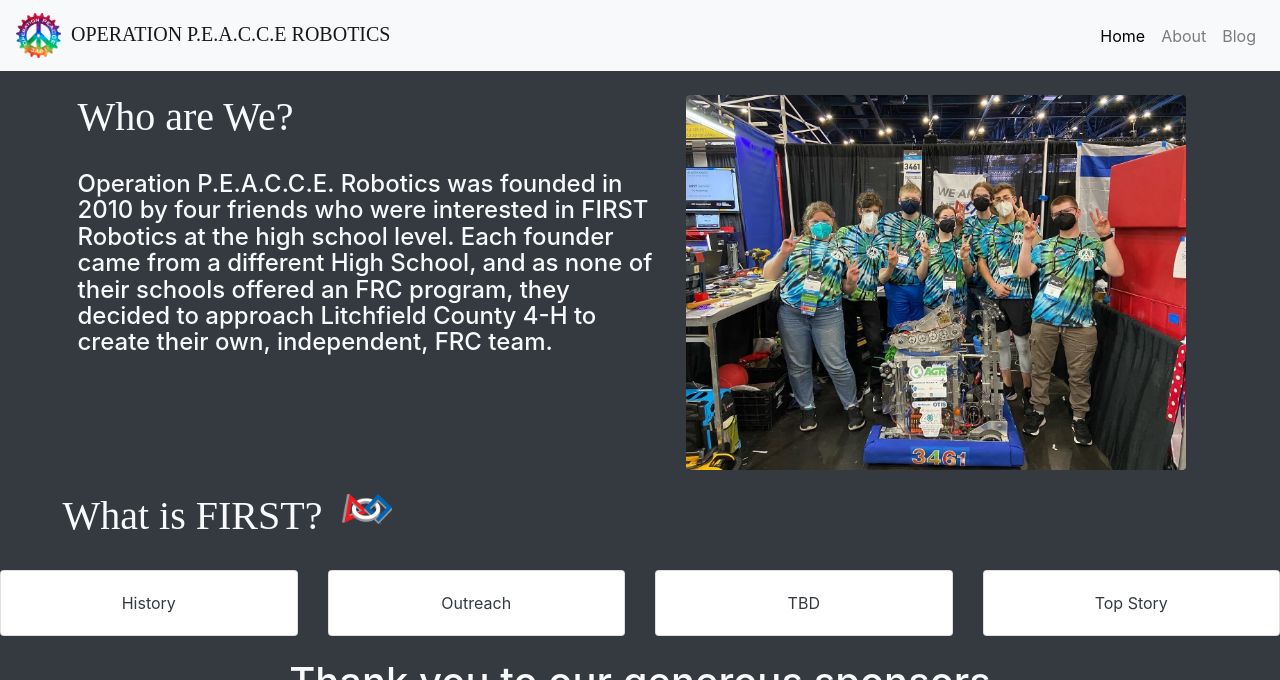
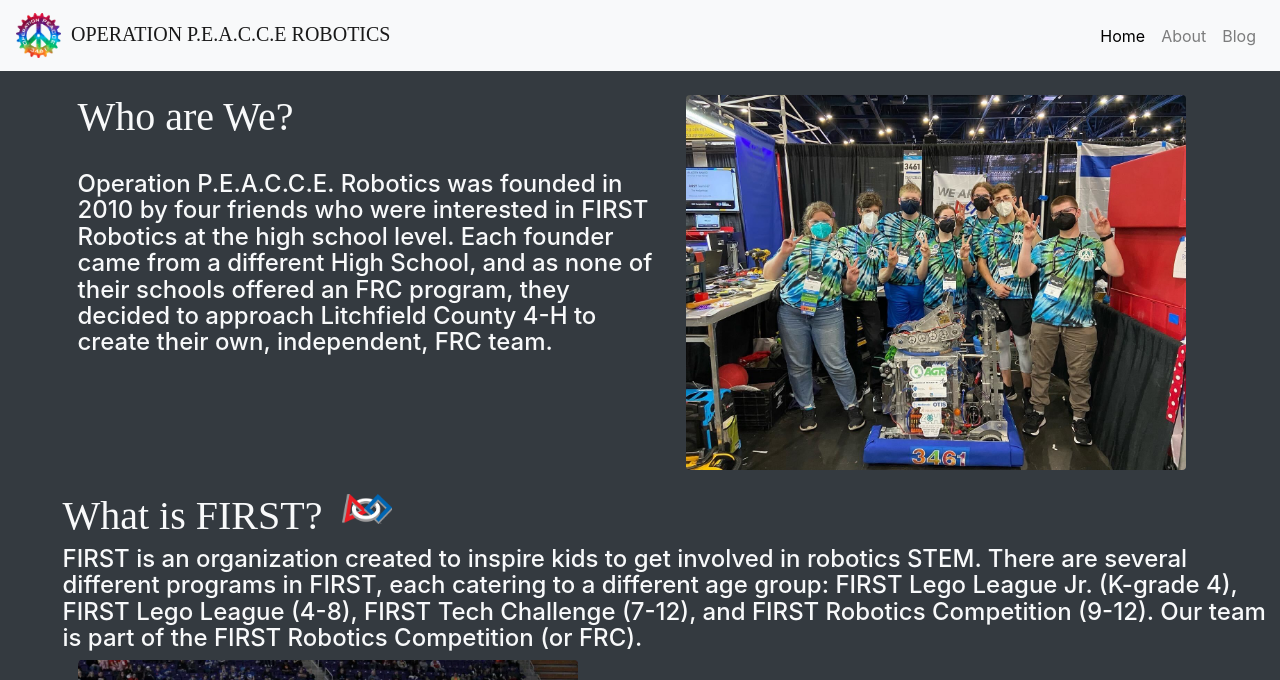
Before and after one commit to Operation-P-E-A-C-C-E-Robotics/Operation-P-E-A-C-C-E-Robotics.github.io, a Jekyll site: the page built from index.html, in a window 1280 px wide and 900 px high, cut to the strip 0-680 px from the top of the window. Built offline with Jekyll 4.4.1, drawn with Linux system fonts in a browser that asks for light colours; nearby versions of some CDN libraries.

Commit message:
I keep breaking it

```diff
--- a/index.html
+++ b/index.html
@@ -41,7 +41,9 @@
     <div style="display:flex"> <flex><h1 style="font-family: BankGothic;">What is FIRST?</h1></flex>
       <flex><img src="/assets/images/FIRSTicon_RGB_withTM.png" style="width: 70px; padding-left: 20px;"></flex>
 
-      </div>
+    </div>
+    <br><h4>FIRST is an organization created to inspire kids to get involved in robotics STEM. There are several different programs in FIRST, each catering to a different age group: FIRST Lego League Jr. (K-grade 4), FIRST Lego League (4-8), FIRST Tech Challenge (7-12), and FIRST Robotics Competition (9-12). Our team is part of the FIRST Robotics Competition (or FRC).</h4>
+    <div class="col-md"><img class="rounded img-fluid" src="/assets/images/FIRSTField.png" style="width:500px"></img></div>
   </div>
 </div>
 <br>
```
Also changed, not shown: assets/images/FIRSTField.png (added).
